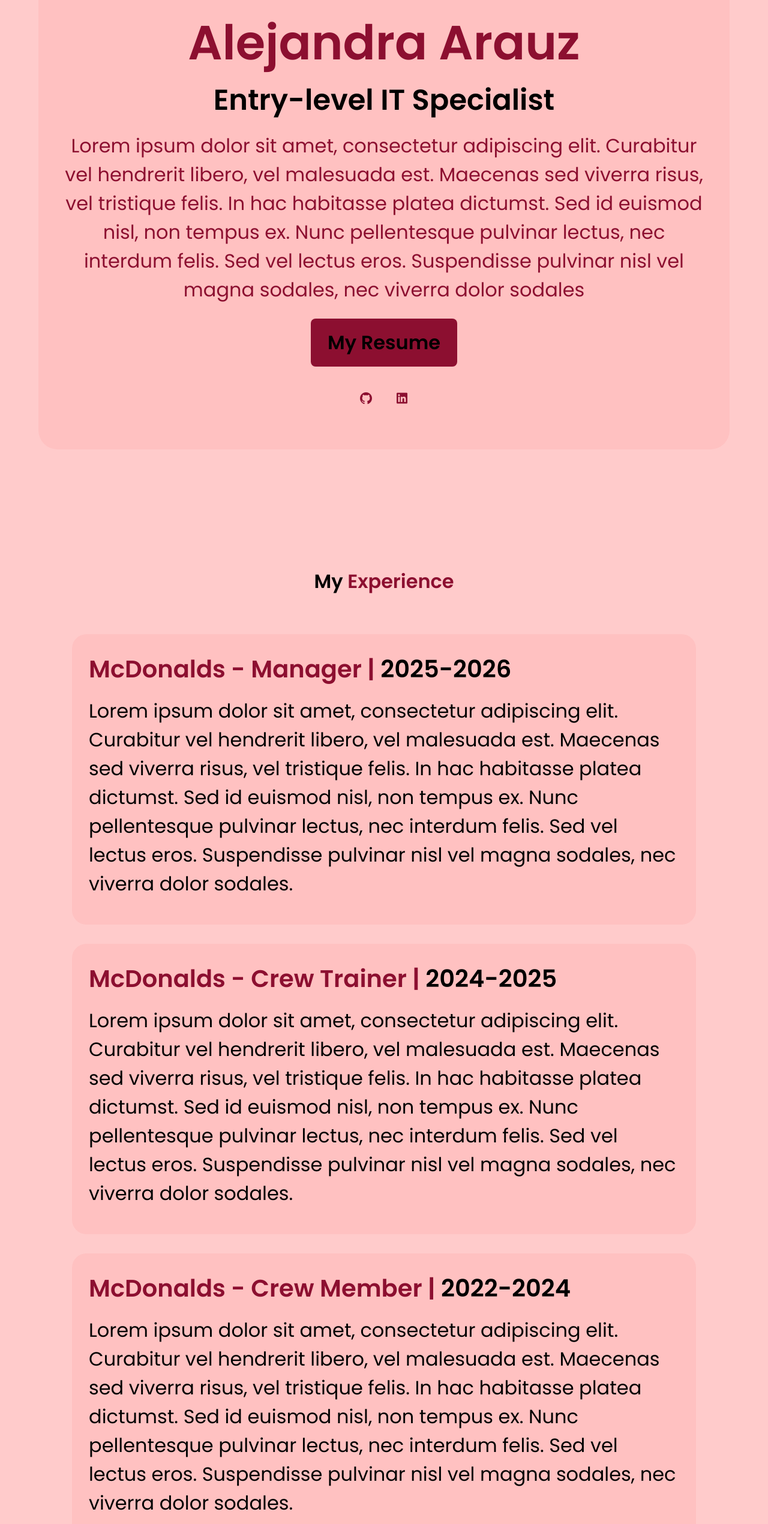
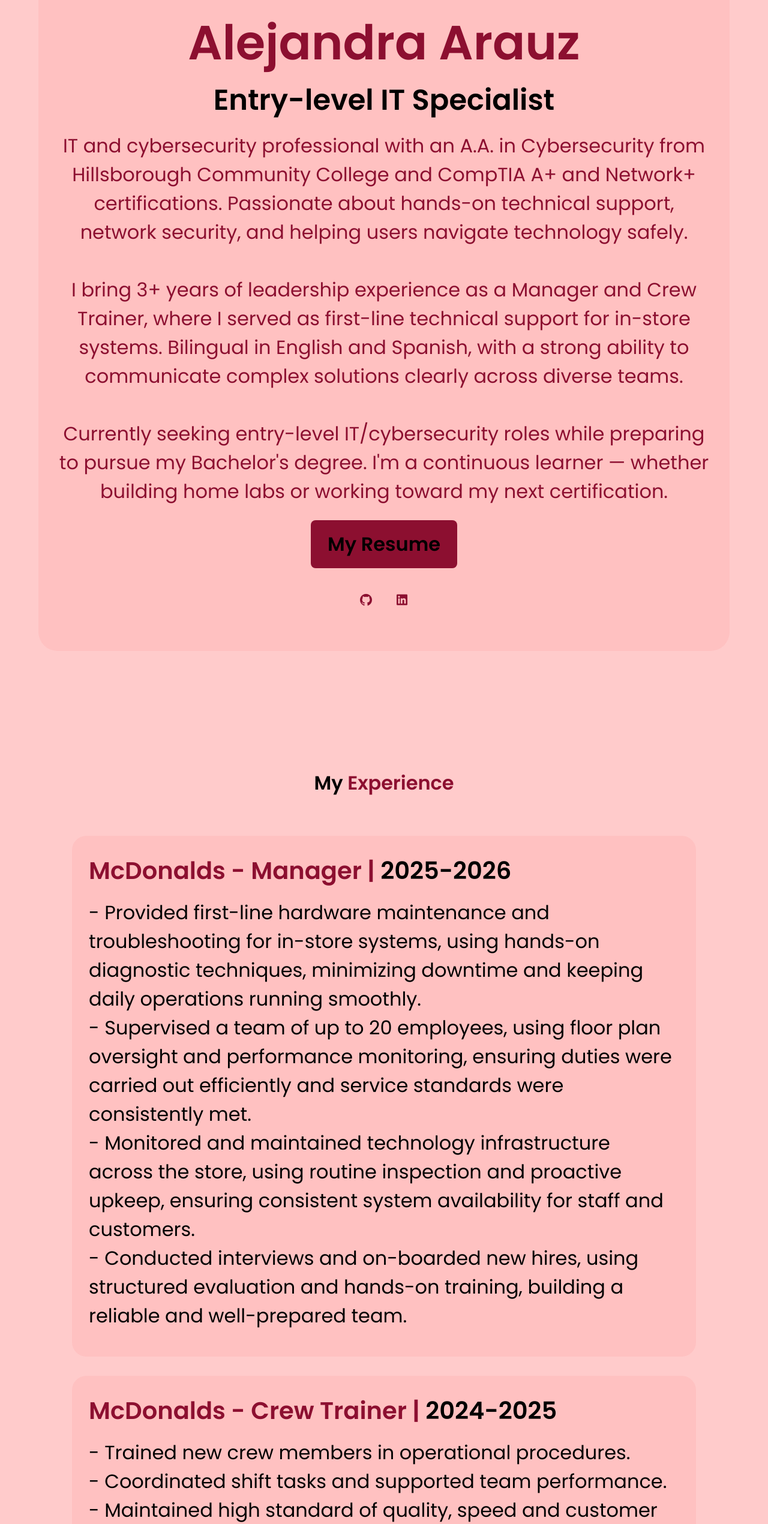
Before and after one commit to AlejandraDessiree/alejandradessiree.github.io, a plain HTML site: page index.html in a window 1280 px wide. Shown: the part 257-2797 px from the top of the page at 60% size. Drawn offline with nearby package versions, Linux system fonts and the light colour scheme.

Commit message:
Added second project information, updated first project URL and Edited experience information

```diff
--- a/index.html
+++ b/index.html
@@ -61,12 +61,14 @@
                         Entry-level IT Specialist</h3>
 
                      <p class="home__description">
-                        Lorem ipsum dolor sit amet, consectetur adipiscing elit.
-                           Curabitur vel hendrerit libero, vel malesuada est. Maecenas
-                           sed viverra risus, vel tristique felis. In hac habitasse platea dictumst.
-                           Sed id euismod nisl, non tempus ex. Nunc pellentesque pulvinar lectus,
-                           nec interdum felis. Sed vel lectus eros. Suspendisse pulvinar nisl vel
-                           magna sodales, nec viverra dolor sodales
+                        IT and cybersecurity professional with an A.A. in Cybersecurity from Hillsborough Community College and CompTIA A+ and Network+ certifications.
+                        Passionate about hands-on technical support, network security, and helping users navigate technology safely.
+                        <br><br>
+                        I bring 3+ years of leadership experience as a Manager and Crew Trainer, where I served as first-line technical support for in-store systems.
+                        Bilingual in English and Spanish, with a strong ability to communicate complex solutions clearly across diverse teams.
+                        <br><br>
+                        Currently seeking entry-level IT/cybersecurity roles while preparing to pursue my Bachelor's degree.
+                        I'm a continuous learner — whether building home labs or working toward my next certification.
                      </p>
 
                      <a href="assets/CV/AlejandraArauz_CV.pdf" target="_blank" rel="noopener noreferrer" class="button" style="text-decoration: none;">My Resume</a>
@@ -98,12 +100,10 @@
                         </h2>
 
                         <p class="about__description">
-                           Lorem ipsum dolor sit amet, consectetur adipiscing elit.
-                           Curabitur vel hendrerit libero, vel malesuada est. Maecenas
-                           sed viverra risus, vel tristique felis. In hac habitasse platea dictumst.
-                           Sed id euismod nisl, non tempus ex. Nunc pellentesque pulvinar lectus,
-                           nec interdum felis. Sed vel lectus eros. Suspendisse pulvinar nisl vel
-                           magna sodales, nec viverra dolor sodales.
+                           - Provided first-line hardware maintenance and troubleshooting for in-store systems, using hands-on diagnostic techniques, minimizing downtime and keeping daily operations running smoothly.<br>
+                           - Supervised a team of up to 20 employees, using floor plan oversight and performance monitoring, ensuring duties were carried out efficiently and service standards were consistently met.<br>
+                           - Monitored and maintained technology infrastructure across the store, using routine inspection and proactive upkeep, ensuring consistent system availability for staff and customers.<br>
+                           - Conducted interviews and on-boarded new hires, using structured evaluation and hands-on training, building a reliable and well-prepared team.
                         </p>
                      </article>
 
@@ -113,12 +113,9 @@
                         </h2>
 
                         <p class="about__description">
-                           Lorem ipsum dolor sit amet, consectetur adipiscing elit.
-                           Curabitur vel hendrerit libero, vel malesuada est. Maecenas
-                           sed viverra risus, vel tristique felis. In hac habitasse platea dictumst.
-                           Sed id euismod nisl, non tempus ex. Nunc pellentesque pulvinar lectus,
-                           nec interdum felis. Sed vel lectus eros. Suspendisse pulvinar nisl vel
-                           magna sodales, nec viverra dolor sodales.
+                           - Trained new crew members in operational procedures.<br>
+                           - Coordinated shift tasks and supported team performance.<br>
+                           - Maintained high standard of quality, speed and customer satisfaction.
                         </p>
                      </article>
 
@@ -128,12 +125,9 @@
                         </h2>
 
                         <p class="about__description">
-                           Lorem ipsum dolor sit amet, consectetur adipiscing elit.
-                           Curabitur vel hendrerit libero, vel malesuada est. Maecenas
-                           sed viverra risus, vel tristique felis. In hac habitasse platea dictumst.
-                           Sed id euismod nisl, non tempus ex. Nunc pellentesque pulvinar lectus,
-                           nec interdum felis. Sed vel lectus eros. Suspendisse pulvinar nisl vel
-                           magna sodales, nec viverra dolor sodales.
+                           - Processed customer orders accurately as a cashier, using active listening and efficient workflow, delivering fast and friendly service during high-volume shifts.<br>
+                           - Operated POS systems to handle transactions and order entry, using hands-on system experience, ensuring accurate order processing and minimal wait times for customers.<br>
+                           - Maintained sanitation standards for equipment and the dining area, using established health and safety protocols, ensuring a clean and compliant environment at all times.
                         </p>
                      </article>
                   </div>
@@ -151,8 +145,20 @@
             </h2>
 
             <div class="projects__container container grid">
-               <a href="https://github.com/AlejandraDessiree" target="_blank" rel="noopener noreferrer" class="projects__button" style="text-decoration: none;">
-                                       <article class="projects__card">
+               <a href="https://github.com/AlejandraDessiree/Self-Hosting_Ticketing_System" target="_blank" rel="noopener noreferrer" class="projects__button" style="text-decoration: none;">
+                     <article class="projects__card">
+                  <img src="assets/img/AdminPanel_OsTicket.png" alt="projects image" class="projects__img">
+
+                  <div class="projects__modal">
+                     <span class="projects__subtitle">Ticketing administration</span>
+
+                     <h3 class="projects__title">Ticketing system</h3>
+                  </div>
+                  </article>
+               </a>
+
+               <a href="https://github.com/AlejandraDessiree/alejandradessiree.github.io" target="_blank" rel="noopener noreferrer" class="projects__button" style="text-decoration: none;">
+                     <article class="projects__card">
                   <img src="assets/img/project-website.jpg" alt="projects image" class="projects__img">
 
                   <div class="projects__modal">
@@ -163,20 +169,8 @@
                   </article>
                </a>
 
-               <a href="https://github.com/AlejandraDessiree" target="_blank" rel="noopener noreferrer" class="projects__button" style="text-decoration: none;">
-                                       <article class="projects__card">
-                  <img src="assets/img/project-img-2.jpg" alt="projects image" class="projects__img">
-
-                  <div class="projects__modal">
-                     <span class="projects__subtitle">Placeholder subtitle</span>
-
-                     <h3 class="projects__title">Placeholder Title</h3>
-                  </div>
-                  </article>
-               </a>
-
                <a href="https://github.com/AlejandraDessiree" target="_blank" class="projects__button" style="text-decoration: none;">
-                                       <article class="projects__card">
+                     <article class="projects__card">
                   <img src="assets/img/project-img-3.jpg" alt="projects image" class="projects__img">
 
                   <div class="projects__modal">
```
Also changed, not shown: assets/img/AdminPanel_OsTicket.png (added).
